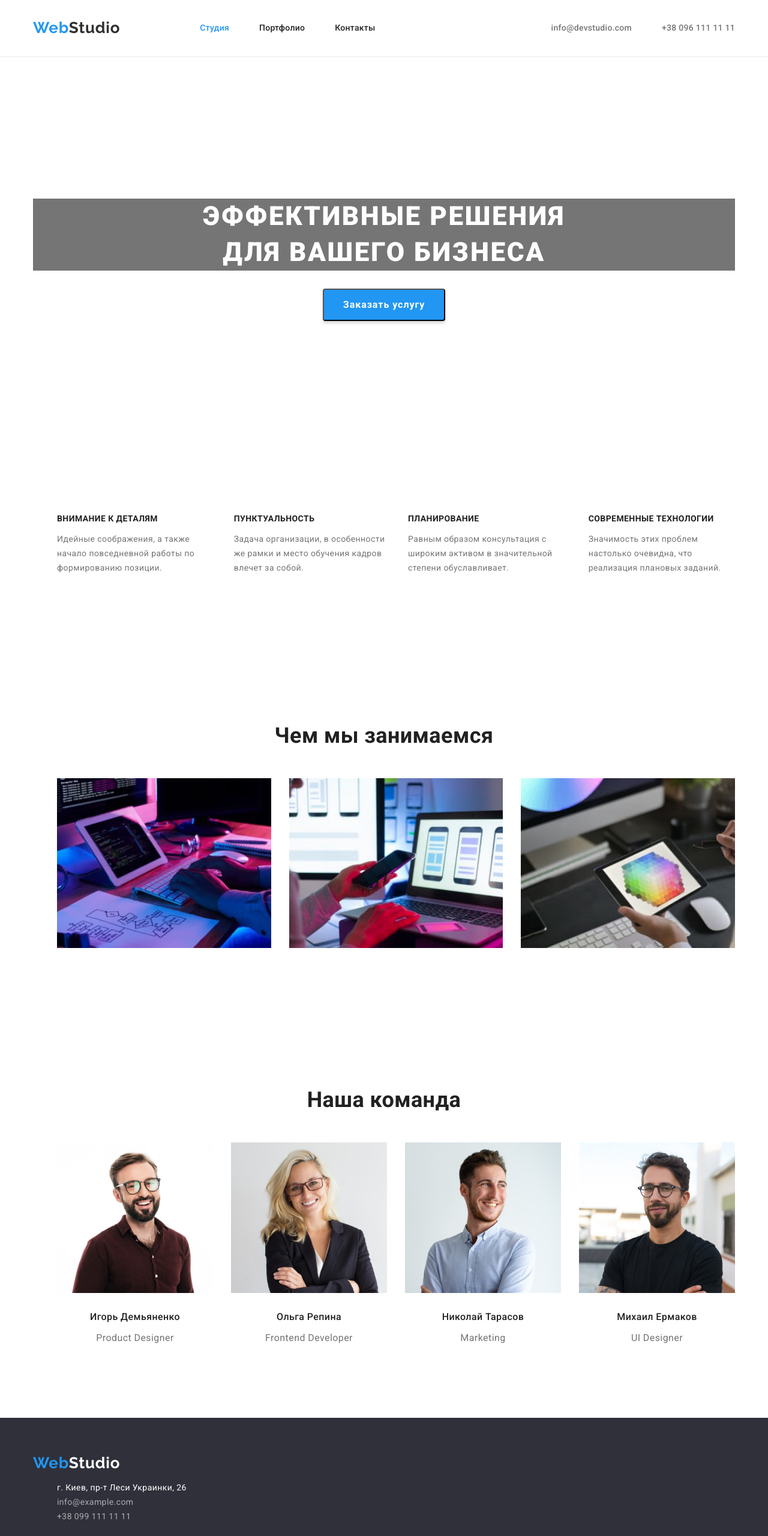
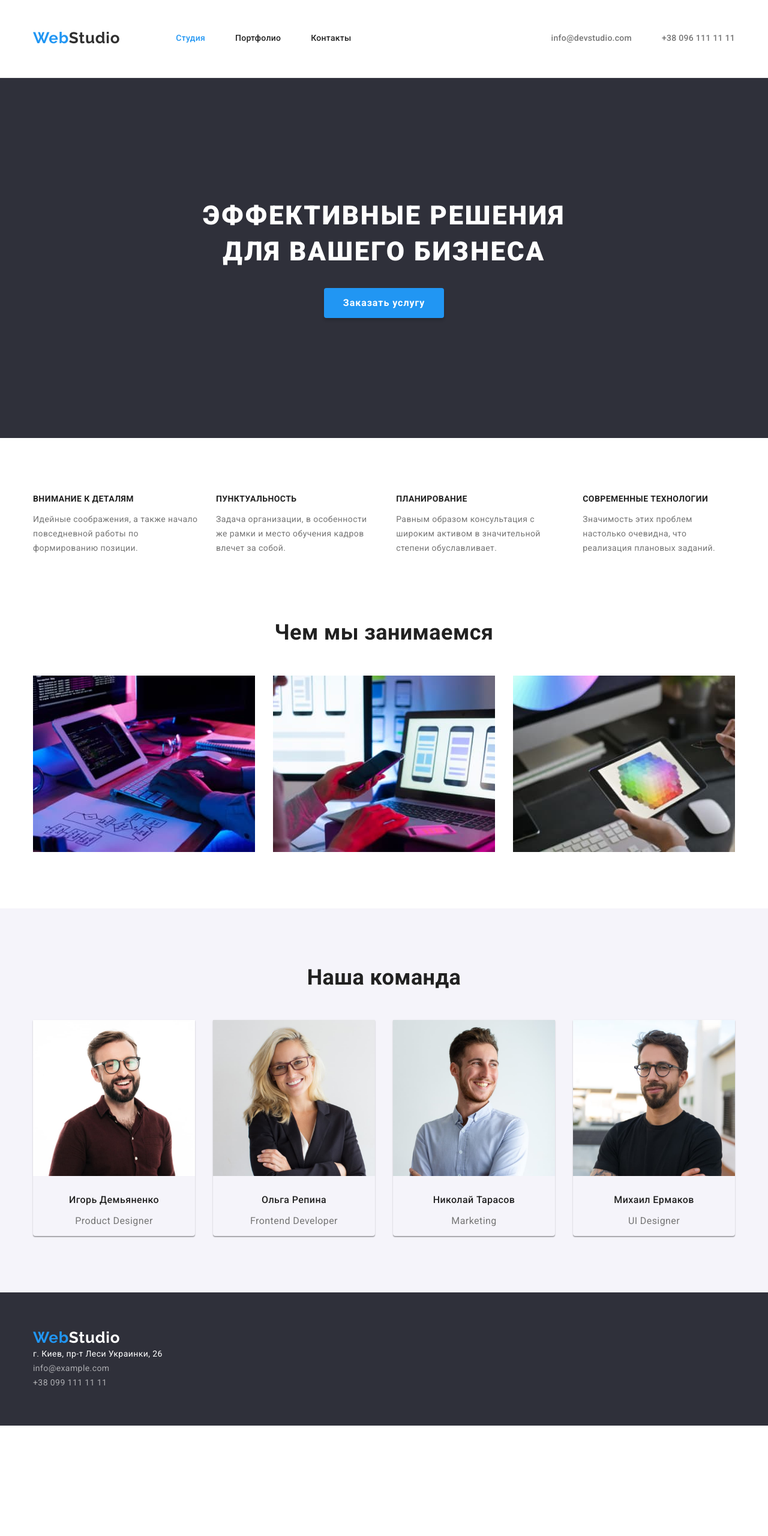
Before and after one commit to vladislavzmaga/goit-markup-hw-03, a plain HTML site: page index.html in a window 1280 px wide. Shown: the whole page at 60% size. After the commit the page ends 2376 px from the top, so only its background shows below. Drawn offline with nearby package versions, Linux system fonts and the light colour scheme.

Commit message:
homework3

```diff
--- a/css/style.css
+++ b/css/style.css
@@ -16,9 +16,15 @@ body {
   color: var(--header-mail-tel-body-color);
 }
 
-section {
-  padding: 94px 0;
+h1,
+h2,
+h3,
+h4,
+h5,
+h6 {
+  margin-top: 0;
 }
+
 img {
   display: block;
   width: 100%;
@@ -39,6 +45,8 @@ img {
 
 .list {
   list-style: none;
+  margin: 0;
+  padding: 0;
 }
 
 .visually-hidden {
@@ -77,6 +85,8 @@ img {
   letter-spacing: 0.03em;
   color: var(--active-link-color);
   margin-right: 93px;
+  padding-top: 24px;
+  padding-bottom: 25px;
 }
 .header-logo-bottom {
   font-family: "Raleway";
@@ -112,6 +122,7 @@ img {
   line-height: 1.14;
   letter-spacing: 0.02em;
   color: var(--bottom-title-color);
+  padding: 20px 0;
 }
 .link-active {
   color: var(--active-link-color);
@@ -171,10 +182,12 @@ img {
 .hero {
   padding-top: 200px;
   padding-bottom: 200px;
+  background-color: var(--footer-background-color);
 }
 
 .hero-title {
-  background-color: var(--header-mail-tel-body-color);
+  width: 696px;
+  margin: 0 auto;
   font-weight: 900;
   font-size: 44px;
   line-height: 1.36;
@@ -201,9 +214,14 @@ img {
   border-radius: 4px;
   margin: 0 auto;
   box-shadow: 0px 4px 4px rgba(0, 0, 0, 0.15);
+  border: none;
 }
 
 /* ----------characteristics---------- */
+
+.characteristics {
+  padding: 94px 0;
+}
 
 .characteristics-list {
   display: flex;
@@ -231,6 +249,7 @@ img {
 /* ----------employment---------- */
 
 .employment {
+  padding-top: 0;
   padding-bottom: 94px;
 }
 
@@ -253,11 +272,12 @@ img {
   margin-left: 30px;
 }
 
-.employment-img {
-  height: auto;
+/* ----------command----------- */
+
+.command {
+  background: #f5f4fa;
+  padding: 94px 0;
 }
-
-/* ----------command----------- */
 
 .command-title-mine {
   font-weight: 700;
@@ -276,6 +296,9 @@ img {
 .command-item {
   flex-basis: calc((100% - 120px) / 4);
   margin-left: 30px;
+  box-shadow: 0px 1px 3px rgba(0, 0, 0, 0.12), 0px 1px 1px rgba(0, 0, 0, 0.14),
+    0px 2px 1px rgba(0, 0, 0, 0.2);
+  border-radius: 0px 0px 4px 4px;
 }
 
 .command-img {
@@ -387,9 +410,14 @@ img {
 
 /* -----------------------------------портфолио--------------------------- */
 
+.employmen {
+  padding: 94px 0;
+}
+
 .employmen-list {
   display: flex;
   justify-content: center;
+  margin-bottom: 50px;
 }
 
 .employmen-item :not(last-child) {
@@ -407,9 +435,9 @@ img {
   background-color: var(--title-link-color);
   cursor: pointer;
   padding: 6px 22px;
-  box-shadow: 0px 3px 1px rgba(0, 0, 0, 0.1), 0px 1px 2px rgba(0, 0, 0, 0.08),
-    0px 2px 2px rgba(0, 0, 0, 0.12);
+  background-color: #f5f4fa;
   border-radius: 4px;
+  border: none;
 }
 
 .employmen-btn:hover,
@@ -428,7 +456,7 @@ img {
   border-left: 1px solid #eeeeee;
   border-right: 1px solid #eeeeee;
   border-bottom: 1px solid #eeeeee;
-  padding-top: 20px;
+  padding: 20px 24px;
 }
 
 .employmen-list-bottom {
@@ -451,12 +479,10 @@ img {
   letter-spacing: 0.06em;
   color: var(--bottom-title-color);
   margin-bottom: 4px;
-  margin-left: 24px;
 }
 
 .employmen-text {
   font-size: 16px;
   line-height: 1.88;
   color: var(--header-mail-tel-body-color);
-  margin-left: 24px;
 }
--- a/index.html
+++ b/index.html
@@ -57,10 +57,7 @@
     <main>
       <section class="hero">
         <div class="container">
-          <h1 class="hero-title">
-            Эффективные решения <br />
-            для вашего бизнеса
-          </h1>
+          <h1 class="hero-title">Эффективные решения для вашего бизнеса</h1>
           <button type="button" class="hero-btn">Заказать услугу</button>
         </div>
       </section>
```
